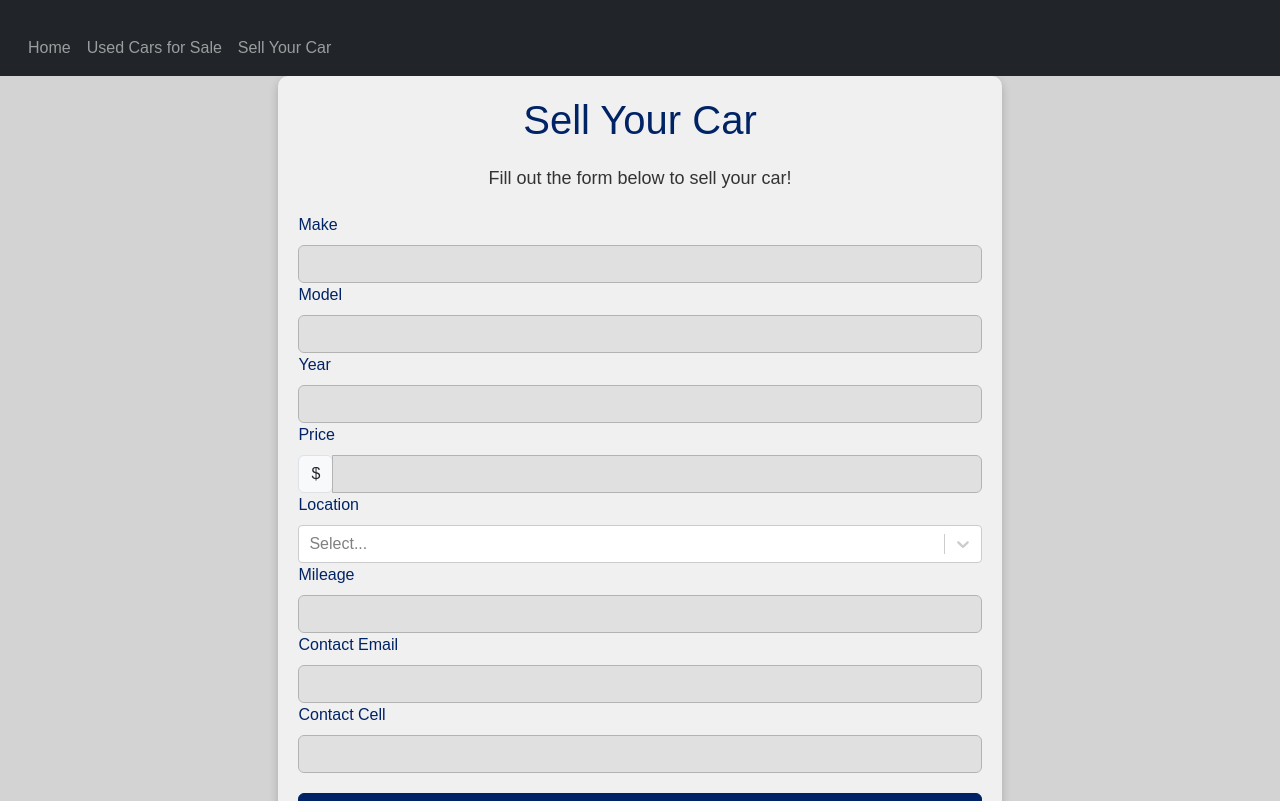
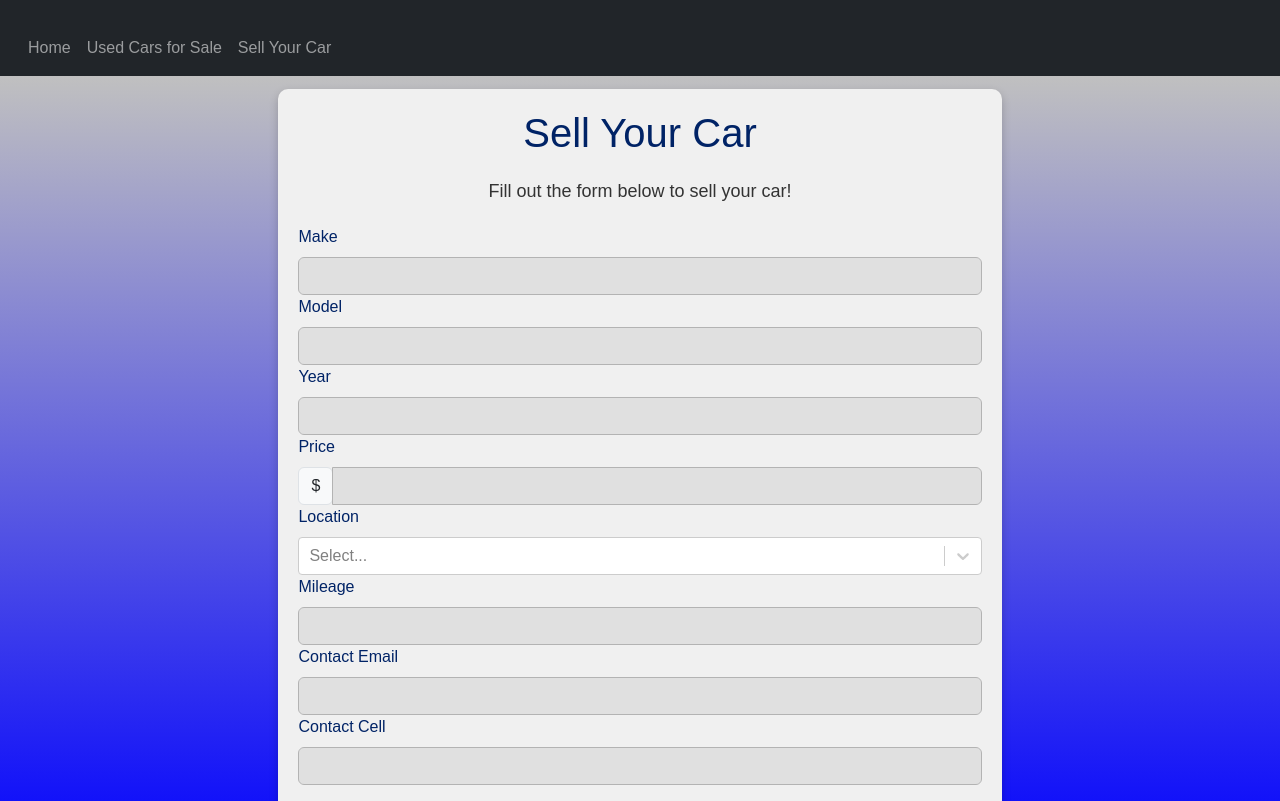
Before and after one commit to amalekia/StarrCars, a React (Create React App) app in the folder frontend/: page /sellcar in a window 1280 px wide. Shown: the top 801 px of the page. Built offline with nearby package versions, Linux system fonts and the light colour scheme.

Commit message:
cleanup and design

```diff
--- a/frontend/src/views/carsforsale.jsx
+++ b/frontend/src/views/carsforsale.jsx
@@ -80,6 +80,14 @@ const CarsForSale = () => {
   }, [currentPage, fetchCars]);
 
   return (
+    <div style={{
+      color: "darkblue",
+      background: "linear-gradient(to bottom, silver, blue)",
+      minHeight: "100vh",
+      display: "flex",
+      justifyContent: "center",
+      alignItems: "center"
+    }}>
       <div className="cars-list">
         <h1>Used Cars</h1>
 
@@ -133,6 +141,7 @@ const CarsForSale = () => {
           </>
         )}
       </div>
+    </div>
   );
 };
 
--- a/frontend/src/views/sellcar.jsx
+++ b/frontend/src/views/sellcar.jsx
@@ -62,6 +62,15 @@ const SellCarPage = () => {
   };
 
   return (
+    <div
+      style={{
+        color: "darkblue",
+        background: "linear-gradient(to bottom, silver, blue)",
+        minHeight: "100vh",
+        display: "flex",
+        justifyContent: "center",
+        alignItems: "center"
+      }}>
       <div className="sell-car">
         <h1>Sell Your Car</h1>
         <p>Fill out the form below to sell your car!</p>
@@ -111,6 +120,7 @@ const SellCarPage = () => {
           </button>
         </Form>
       </div>
+    </div>
   );
 };
 
```
Also changed, not shown: frontend/public/brandlogo.png (added). Lines whose indentation alone changed are shown as unchanged.
